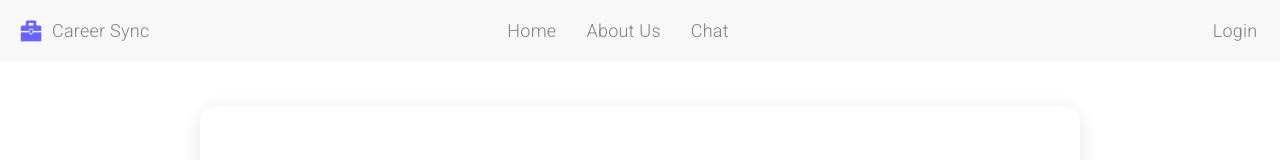
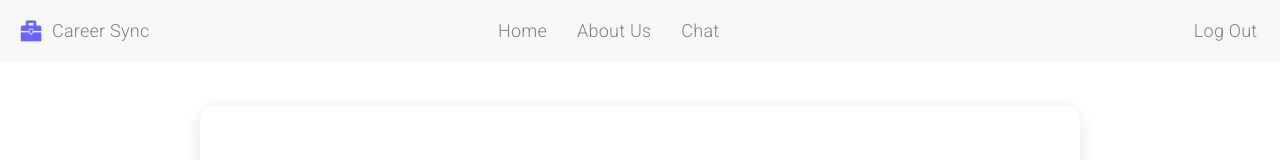
Before and after one commit to NadavElgrabli/Career_Sync, an Angular app in the folder Client/: page /sign-up-page in a window 1280 px wide. Shown: the top 160 px of the page. Built offline with nearby package versions, Linux system fonts and the light colour scheme; sample sign-in values are in the browser's storage.

Commit message:
add logout

```diff
--- a/Client/src/app/app.component.ts
+++ b/Client/src/app/app.component.ts
@@ -1,4 +1,6 @@
 import { Component } from '@angular/core';
+import { SessionService } from './services/sessionService';
+import { User } from './user';
 
 @Component({
   selector: 'app-root',
@@ -8,4 +10,9 @@ import { Component } from '@angular/core';
 export class AppComponent {
   title = 'Career_Sync';
   displayNavbar = true;
+  user !: User;
+
+  constructor(private sessionService: SessionService) {
+    this.user = this.sessionService.getUserFromSession();
+  }
 }
--- a/Client/src/app/components/nav-bar/nav-bar.component.html
+++ b/Client/src/app/components/nav-bar/nav-bar.component.html
@@ -12,7 +12,8 @@
         </ul>
 
         <div class="login">
-            <li (click)="isSignInVisible=!isSignInVisible">Login</li>
+            <li *ngIf="!user" (click)="isSignInVisible=!isSignInVisible">Login</li>
+            <li *ngIf="user" (click)="logout()" routerLink="/home-page">Log Out</li>
         </div>
 
         <app-sign-in *ngIf="isSignInVisible"></app-sign-in>
--- a/Client/src/app/components/nav-bar/nav-bar.component.ts
+++ b/Client/src/app/components/nav-bar/nav-bar.component.ts
@@ -1,4 +1,7 @@
 import { Component } from '@angular/core';
+import { AppComponent } from 'src/app/app.component';
+import { SessionService } from 'src/app/services/sessionService';
+import { User } from 'src/app/user';
 
 @Component({
   selector: 'app-nav-bar',
@@ -7,4 +10,18 @@ import { Component } from '@angular/core';
 })
 export class NavBarComponent {
   isSignInVisible : boolean = false;
+  user !: User;
+
+  constructor(private sessionService: SessionService, private appComponentParent:AppComponent,) { }
+
+  ngOnInit(){
+    this.user = this.sessionService.getUserFromSession();
+    console.log(this.user);
+  }
+
+  logout(){
+    this.sessionService.logout();
+    this.user = this.sessionService.getUserFromSession();
+    this.appComponentParent.user = this.user;
+  }
 }
--- a/Client/src/app/components/sign-in/sign-in.component.html
+++ b/Client/src/app/components/sign-in/sign-in.component.html
@@ -23,7 +23,7 @@
                 </mat-form-field>
             </div>
             <div class="login">
-                <img class="btn login-btn" src="../../../assets/images/login.svg" alt="Login">
+                <img class="btn login-btn" src="../../../assets/images/login.svg" alt="Login" (click)="login()">
             </div>
         </form>
         <div class="login">
--- a/Client/src/app/components/sign-in/sign-in.component.ts
+++ b/Client/src/app/components/sign-in/sign-in.component.ts
@@ -13,6 +13,7 @@ export class SignInComponent {
 
   signInForm: FormGroup;
   hide = true;
+  user !: User;
 
   constructor(private parent: NavBarComponent, private formBuilder: FormBuilder,private httpService: HttpService) {
     this.signInForm = this.formBuilder.group({
@@ -21,12 +22,14 @@ export class SignInComponent {
     });
   }
 
-  login(){
-    this.httpService.post<any>('login',this.signInForm.value).subscribe(res => {
+  login() {
+    this.httpService.post<any>('login', this.signInForm.value).subscribe(res => {
       localStorage.setItem('token', res.token);
       localStorage.setItem('user', JSON.stringify(res.user));
-      this.isSignInVisible()
-    })
+      this.user = res.user;
+      this.parent.user = this.user;
+      this.isSignInVisible();
+    });
   }
 
   isSignInVisible()
--- /dev/null
+++ b/Client/src/app/interfaces/user.ts
@@ -0,0 +1,14 @@
+export interface User {
+    firstName: string;
+    lastName: string;
+    password?: string;
+    username: string;
+    gender: string;
+    jobs: string[];
+    location: string;
+    full_job: boolean;
+    work_preference: string[];
+    skills: string[];
+    experience: number;
+    degree: string;
+}
--- /dev/null
+++ b/Client/src/app/services/sessionService.ts
@@ -0,0 +1,18 @@
+import { Injectable } from '@angular/core';
+
+@Injectable({
+  providedIn: 'root',
+})
+export class SessionService {
+  getUserFromSession() {
+    const user = sessionStorage.getItem('currentUser');
+    if (user) {
+      return JSON.parse(user);
+    }
+    return null;
+  }
+
+  logout() {
+    sessionStorage.removeItem('currentUser');
+  }
+}
```
